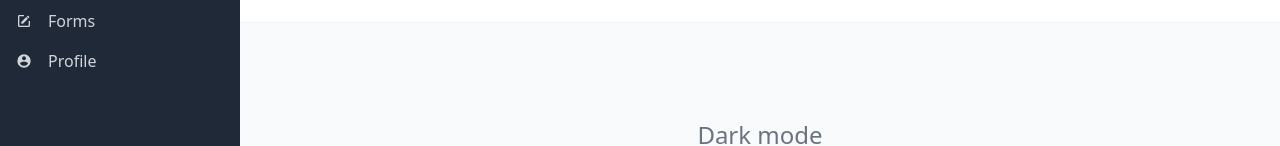
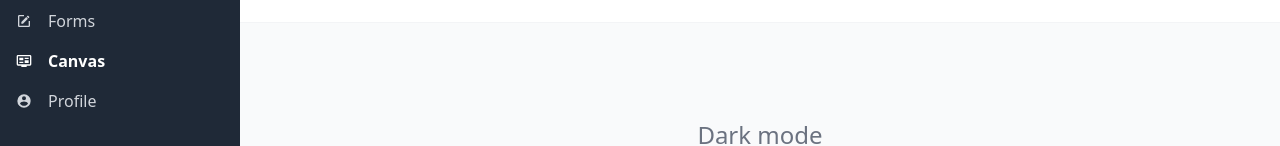
Before and after one commit to cryptosguru/vue_canvas_demo, a Vue app: page /#/ui in a window 1280 px wide. Shown: the part 215-361 px from the top of the page. Built offline with nearby package versions, Linux system fonts and the light colour scheme.

Commit message:
add Canvas module

```diff
--- a/src/menu.js
+++ b/src/menu.js
@@ -2,7 +2,8 @@ import {
   mdiAccountCircle,
   mdiDesktopMac,
   mdiSquareEditOutline,
-  mdiTable
+  mdiTable,
+  mdiTelevisionGuide,
 } from '@mdi/js'
 
 export default [
@@ -27,6 +28,11 @@ export default [
       icon: mdiSquareEditOutline
     },
     {
+      to: '/ui',
+      label: 'Canvas',
+      icon: mdiTelevisionGuide
+    },
+    {
       to: '/profile',
       label: 'Profile',
       icon: mdiAccountCircle
```
